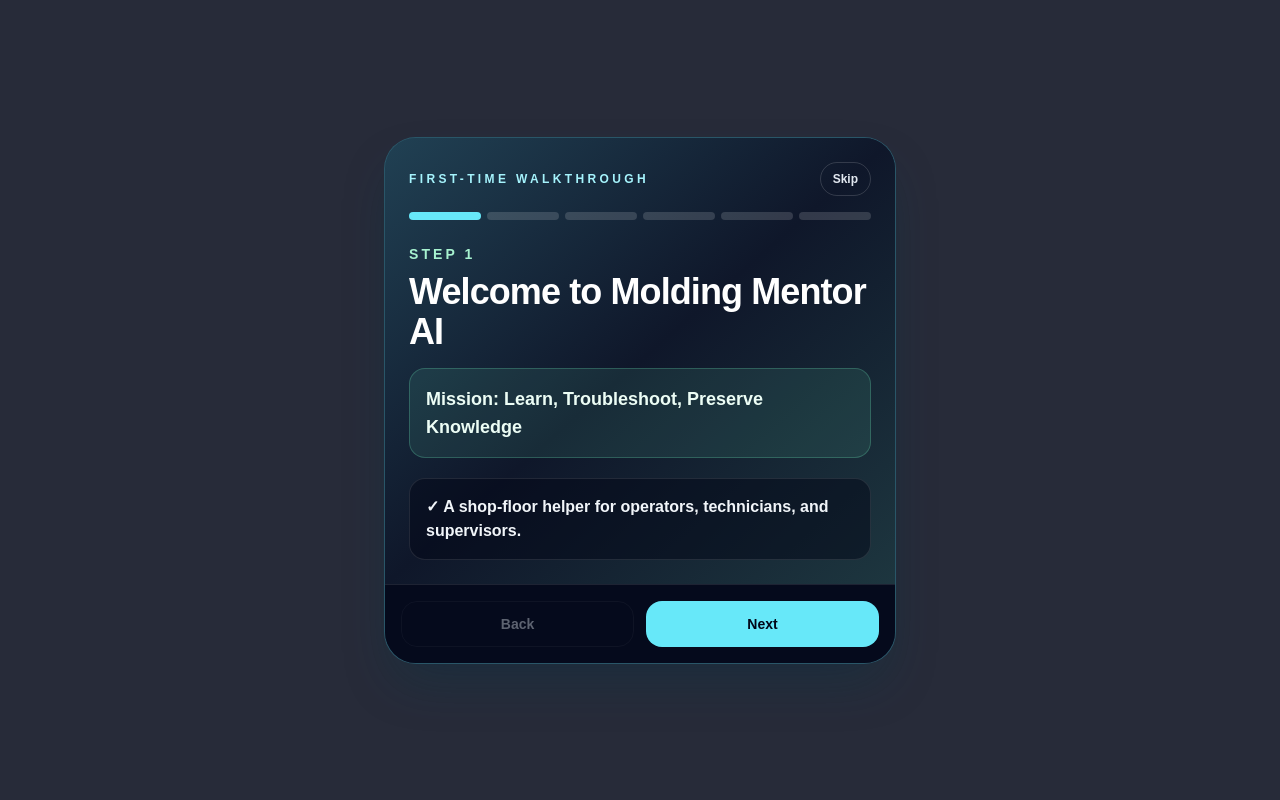
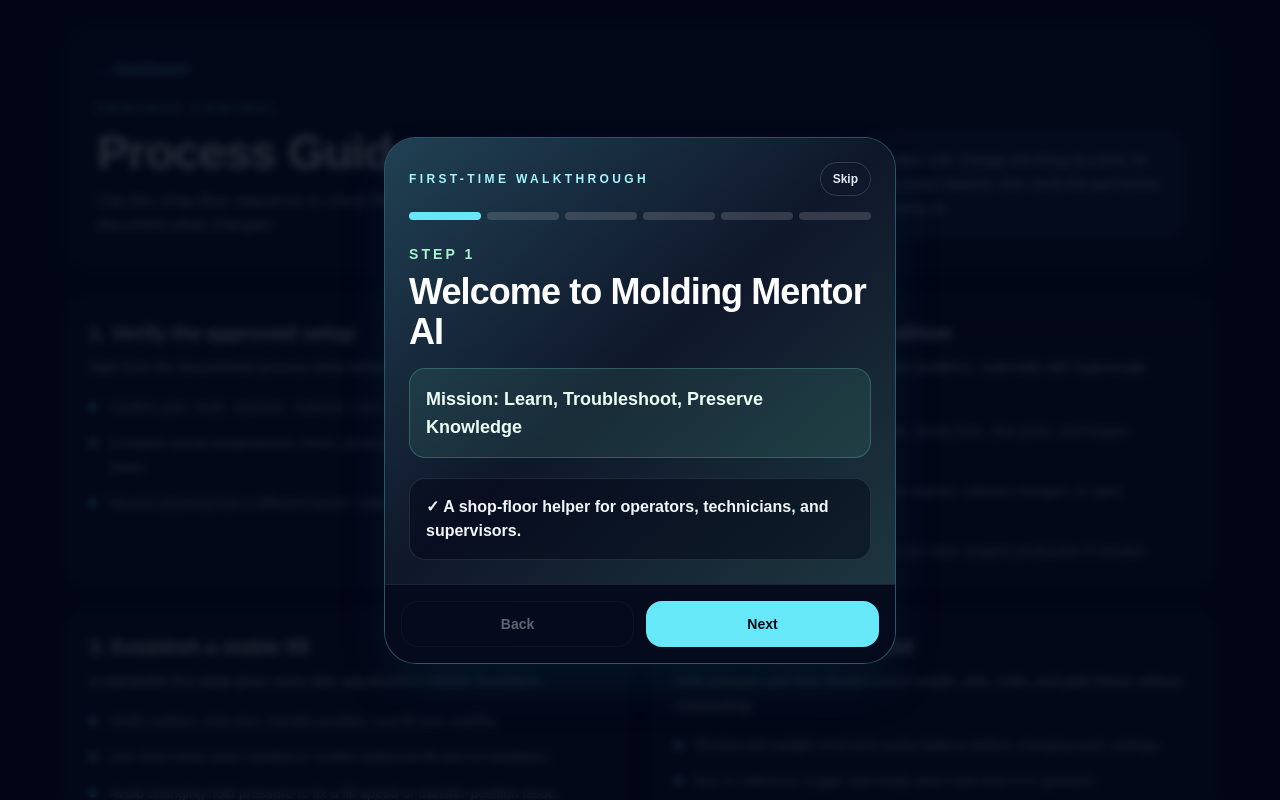
Before and after one commit to scottgraham2882-collab/molding-mentor-ai, a Next.js app: page /process-guide in a window 1280 px wide. Before the commit this address had no page. Shown: the top 800 px of the page. Built offline with nearby package versions, Linux system fonts and the light colour scheme.

Commit message:
Add process guide page

```diff
--- a/app/page.tsx
+++ b/app/page.tsx
@@ -66,6 +66,13 @@ const dashboardCards: DashboardCard[] = [
       "Build or update the approved setup sheet so each shift starts from the same settings.",
     href: "/process-sheet-builder",
     accent: "from-lime-300 to-cyan-400",
+  },
+  {
+    title: "Process Guide",
+    description:
+      "Follow a safe process-control sequence for setup verification, material checks, fill, pack, cooling, recovery, and change validation.",
+    href: "/process-guide",
+    accent: "from-emerald-300 to-cyan-400",
   },
   {
     title: "Electronic Process Sheet Approval",
--- /dev/null
+++ b/app/process-guide/page.tsx
@@ -0,0 +1,113 @@
+import Link from "next/link";
+
+const guideSteps = [
+  {
+    title: "1. Verify the approved setup",
+    intent: "Start from the documented process sheet before changing any settings.",
+    checks: ["Confirm part, mold, machine, material, color, and revision.", "Compare actual temperatures, times, pressures, and positions to the approved sheet.", "Record anything that is different before making corrections."],
+  },
+  {
+    title: "2. Confirm material condition",
+    intent: "Material issues often look like process problems, especially with hygroscopic resins.",
+    checks: ["Check resin lot, dryer temperature, drying time, dew point, and hopper residence time.", "Look for contamination, excessive regrind, colorant changes, or open containers.", "Document lot numbers so quality can trace suspect production if needed."],
+  },
+  {
+    title: "3. Establish a stable fill",
+    intent: "A repeatable first stage gives every later adjustment a reliable foundation.",
+    checks: ["Verify cushion, shot size, transfer position, and fill time stability.", "Use short shots when needed to confirm balanced fill and no hesitation.", "Avoid changing hold pressure to fix a fill-speed or transfer-position issue."],
+  },
+  {
+    title: "4. Validate pack and hold",
+    intent: "Hold pressure and time should control weight, sink, voids, and gate freeze without overpacking.",
+    checks: ["Review part weight trend and cavity balance before changing pack settings.", "Run or reference a gate seal study when hold time is in question.", "Watch for flash, high clamp load, sticking, or dimensional growth after pack changes."],
+  },
+  {
+    title: "5. Protect cooling and recovery",
+    intent: "Cooling, mold temperature, and screw recovery drive cycle consistency and part stability.",
+    checks: ["Confirm water circuits, flow, actual mold temperature, and cooling time.", "Keep recovery complete before mold open with a consistent screw recovery time.", "Investigate drifting melt temperature, back pressure, screw speed, and decompression changes."],
+  },
+  {
+    title: "6. Prove the correction",
+    intent: "A change is only complete when the defect is reduced and the process remains repeatable.",
+    checks: ["Run enough cycles after the change for the process to stabilize.", "Inspect the original defect and any risk areas created by the adjustment.", "Update the change log or approval workflow when the new setting should remain in use."],
+  },
+];
+
+const commonSignals = [
+  { symptom: "Short shot", firstChecks: "Material feed, shot size, transfer position, fill speed, venting, cushion." },
+  { symptom: "Flash", firstChecks: "Clamp force, parting line condition, transfer point, hold pressure, material viscosity." },
+  { symptom: "Sink or voids", firstChecks: "Gate seal, hold pressure/time, wall thickness, melt temperature, cooling." },
+  { symptom: "Splay or silver streaks", firstChecks: "Drying, contamination, barrel temperature, screw decompression, shear." },
+  { symptom: "Warp", firstChecks: "Cooling balance, mold temperature, pack balance, ejection, part handling." },
+];
+
+export default function ProcessGuidePage() {
+  return (
+    <main className="min-h-screen bg-slate-950 px-4 py-6 text-slate-100 sm:px-6 lg:px-8">
+      <section className="mx-auto flex w-full max-w-6xl flex-col gap-6">
+        <header className="rounded-[2rem] border border-white/10 bg-slate-900/90 p-5 shadow-2xl shadow-cyan-950/30 sm:p-8">
+          <Link href="/" className="text-sm font-bold text-cyan-300">← Dashboard</Link>
+          <div className="mt-5 grid gap-6 lg:grid-cols-[1fr_20rem] lg:items-end">
+            <div>
+              <p className="text-xs font-semibold uppercase tracking-[0.35em] text-emerald-300">Process control</p>
+              <h1 className="mt-3 text-4xl font-black tracking-tight text-white sm:text-5xl">Process Guide</h1>
+              <p className="mt-3 max-w-3xl text-sm leading-6 text-slate-300 sm:text-base">
+                Use this shop-floor sequence to check the process in a safe order, avoid random adjustments, and document what changed.
+              </p>
+            </div>
+            <div className="rounded-2xl border border-cyan-300/30 bg-cyan-300/10 p-4 text-sm leading-6 text-cyan-100">
+              Golden rule: change one thing at a time, let the press stabilize, then verify the part before moving on.
+            </div>
+          </div>
+        </header>
+
+        <section className="grid gap-5 lg:grid-cols-2">
+          {guideSteps.map((step) => (
+            <article key={step.title} className="rounded-[1.5rem] border border-white/10 bg-white/[0.06] p-5 shadow-xl shadow-slate-950/30 sm:p-6">
+              <h2 className="text-xl font-bold text-white">{step.title}</h2>
+              <p className="mt-2 text-sm leading-6 text-emerald-100">{step.intent}</p>
+              <ul className="mt-4 space-y-3 text-sm leading-6 text-slate-300">
+                {step.checks.map((check) => (
+                  <li key={check} className="flex gap-3">
+                    <span className="mt-2 h-2 w-2 shrink-0 rounded-full bg-cyan-300" />
+                    <span>{check}</span>
+                  </li>
+                ))}
+              </ul>
+            </article>
+          ))}
+        </section>
+
+        <section className="rounded-[1.5rem] border border-white/10 bg-slate-900/80 p-5 shadow-xl shadow-slate-950/30 sm:p-6">
+          <div className="flex flex-col gap-3 sm:flex-row sm:items-end sm:justify-between">
+            <div>
+              <p className="text-xs font-semibold uppercase tracking-[0.3em] text-cyan-300">Quick defect triage</p>
+              <h2 className="mt-2 text-2xl font-black text-white">Common signals and first checks</h2>
+            </div>
+            <Link href="/process-change-log" className="rounded-full bg-cyan-300 px-4 py-2 text-sm font-black text-slate-950 transition hover:bg-cyan-200">
+              Open Change Log
+            </Link>
+          </div>
+          <div className="mt-5 overflow-hidden rounded-2xl border border-white/10">
+            <table className="w-full border-collapse text-left text-sm">
+              <thead className="bg-white/10 text-slate-200">
+                <tr>
+                  <th className="px-4 py-3 font-bold">Signal</th>
+                  <th className="px-4 py-3 font-bold">Check before adjusting</th>
+                </tr>
+              </thead>
+              <tbody className="divide-y divide-white/10 text-slate-300">
+                {commonSignals.map((row) => (
+                  <tr key={row.symptom}>
+                    <td className="px-4 py-3 font-semibold text-white">{row.symptom}</td>
+                    <td className="px-4 py-3 leading-6">{row.firstChecks}</td>
+                  </tr>
+                ))}
+              </tbody>
+            </table>
+          </div>
+        </section>
+      </section>
+    </main>
+  );
+}
```
